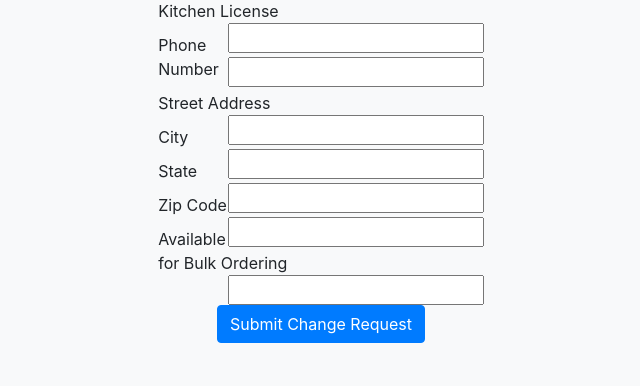
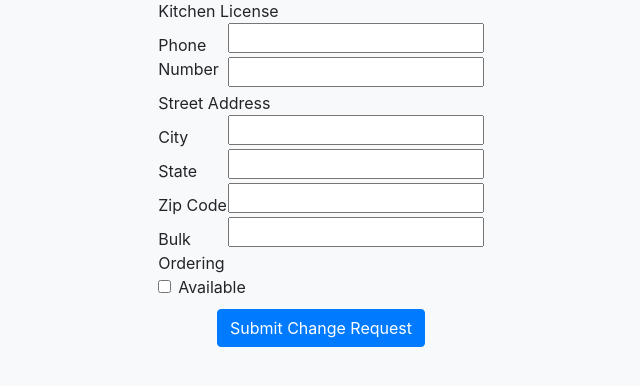
Before and after one commit to sam6tn/homeeats, a Django app: template src/homeeats/homeeats_app/templates/cook_templates/edit_profile.html in a window 1280 px wide. Shown: the part 125-511 px from the top of the page, without its empty margins (319-959 px from the left). Run offline with Django 3.2, Linux system fonts and the light colour scheme; the template is opened without the code that fills it, so the values that code supplies are empty; parts of the project's set-up code (start-up, migrations or seed data) failed here and were passed over; some libraries are stand-ins or nearby versions.

Commit message:
Checkbox for Bulk Availability

```diff
--- a/src/homeeats/homeeats_app/models.py
+++ b/src/homeeats/homeeats_app/models.py
@@ -29,7 +29,7 @@ class Cook(models.Model):
     return self.user.first_name + " " + self.user.last_name + " (" + str(self.id) + ")"
   delivery_distance_miles = models.IntegerField(default=30)
   delivery_fee = models.DecimalField(default=0, decimal_places=2, max_digits=6)
-  bulk = models.BooleanField(default=False)
+
 
 class Cuisine(models.Model):
   name = models.CharField(default="", max_length=30)
--- a/src/homeeats/homeeats_app/templates/cook_templates/edit_profile.html
+++ b/src/homeeats/homeeats_app/templates/cook_templates/edit_profile.html
@@ -68,10 +68,13 @@
         </div>
       </div>
       <div style="margin:10px;text-align: left;">
-        Available for Bulk Ordering
-        <div style="float:right;">
-          <input name="bulk" value="{{cook.bulk}}">
-        </div>
+        Bulk Ordering
+        <div class="form-check">
+            <input class="form-check-input" type="checkbox" value="" id="defaultCheck1">
+            <label class="form-check-label" for="defaultCheck1">
+    Available
+  </label>
+</div>
       </div>
       <input type="submit" value="Submit Change Request" class="btn btn-primary">
     </form>
--- a/src/homeeats/homeeats_app/views/cook_views.py
+++ b/src/homeeats/homeeats_app/views/cook_views.py
@@ -371,7 +371,7 @@ def requestchange(request):
   new_city = request.POST["city"]
   new_state = request.POST["state"]
   new_zipcode = request.POST["zipcode"]
-  new_bulk = request.POST["bulk"]
+  #new_bulk = request.POST["bulk"]
   if verify_address(new_street_address, new_city, new_state):
     current_change = cook.cookchangerequest_set.all()
     if current_change.count()>0:
@@ -385,7 +385,7 @@ def requestchange(request):
       city = new_city,
       state = new_state,
       zipcode = new_zipcode,
-      bulk = new_bulk
+      #bulk = new_bulk
     )
     change.save()
     messages.success(request, 'Change Request Sent To Admin!')
```
